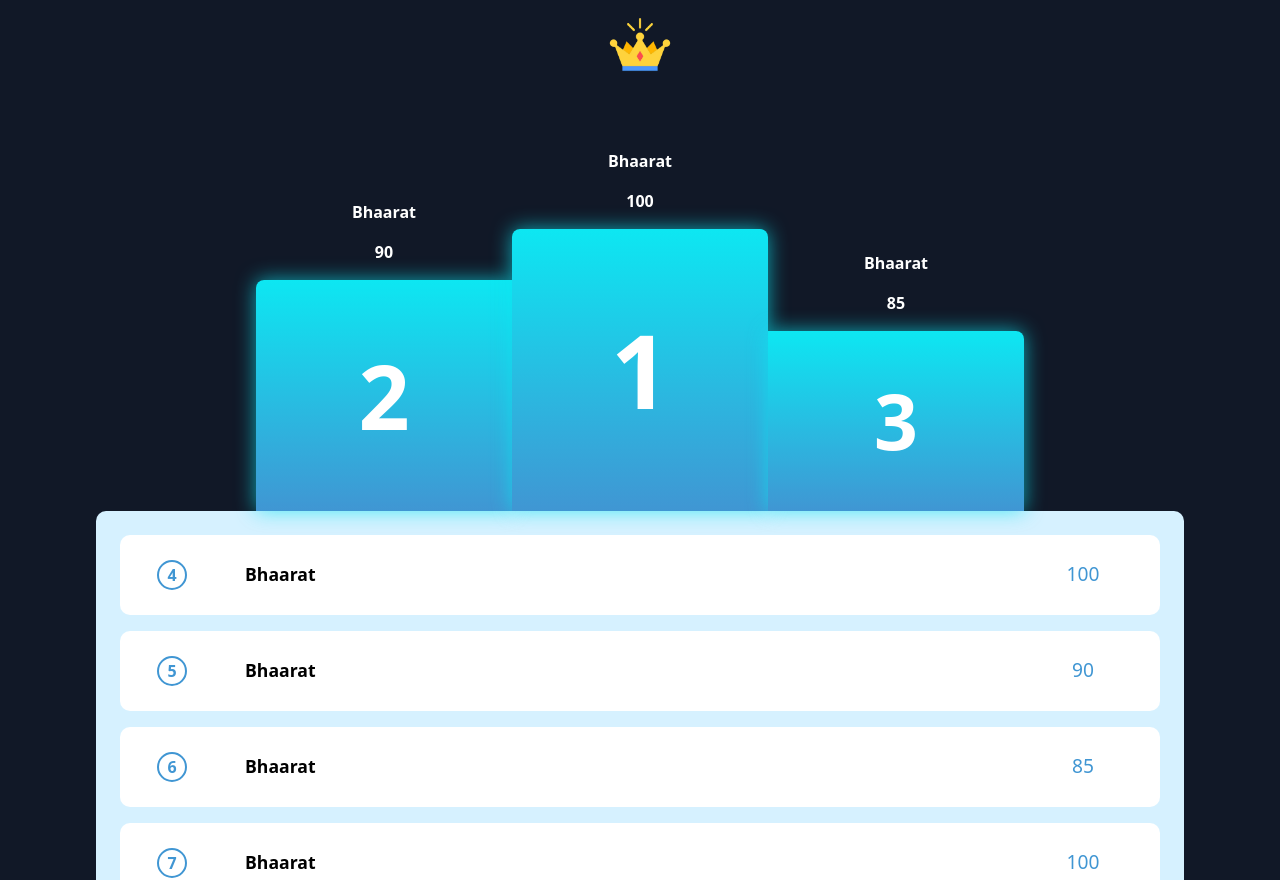
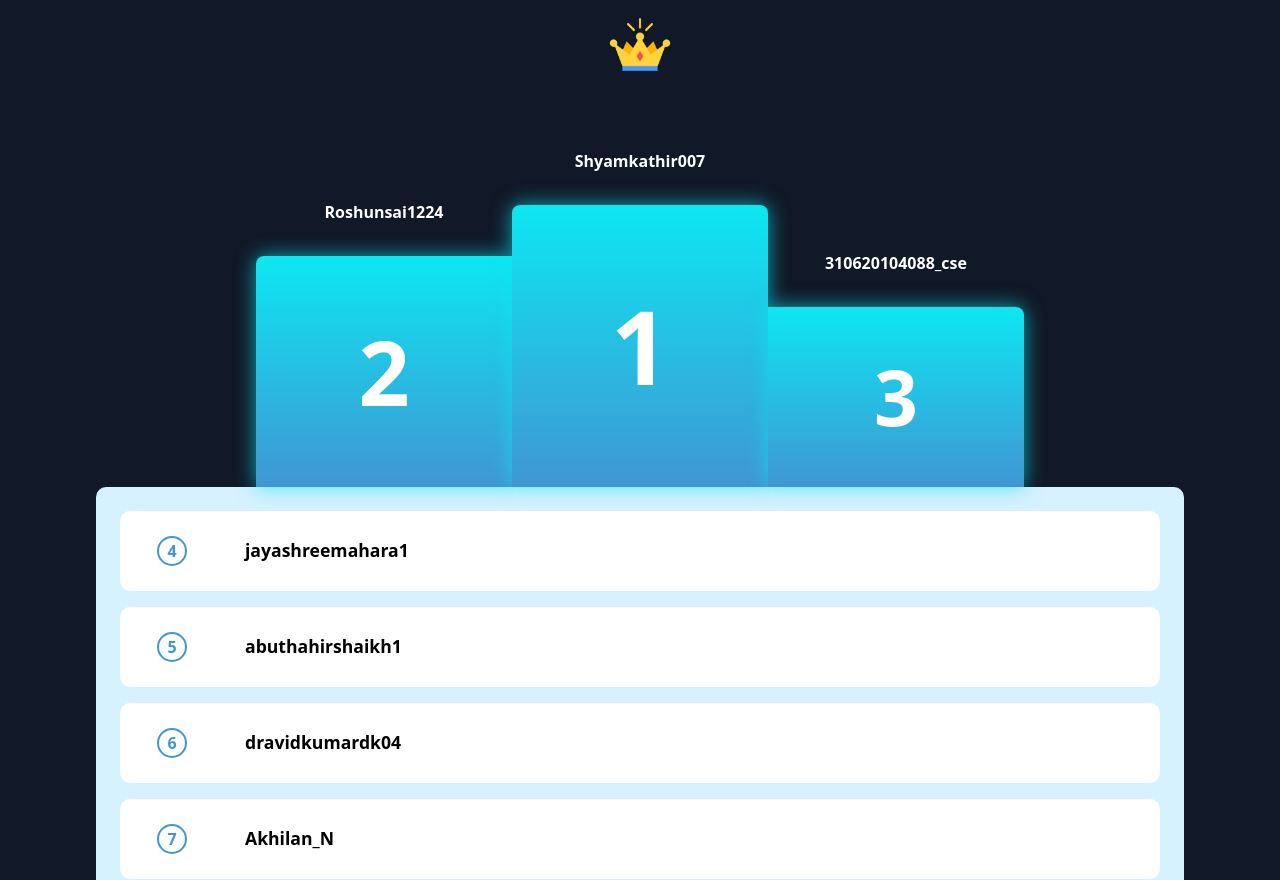
Before and after one commit to bhaaratkrishnan/coders_club, an Astro site: page /leaderboard in a window 1280 px wide. Shown: the part 79-959 px from the top of the page. Built offline with nearby package versions, Linux system fonts and the light colour scheme; Astro itself is replaced by a stand-in of ours.

Commit message:
leaderboard update

```diff
--- a/src/components/leaderboard/LeaderBoard.jsx
+++ b/src/components/leaderboard/LeaderBoard.jsx
@@ -4,44 +4,34 @@ import styles from "./LeaderBoard.module.css";
 
 const contestants = [
   {
-    name: "Bhaarat",
-    score: 100,
+    name: "Shyamkathir007",
   },
   {
-    name: "Bhaarat",
-    score: 90,
+    name: "Roshunsai1224",
   },
   {
-    name: "Bhaarat",
-    score: 85,
+    name: "310620104088_cse",
   },
   {
-    name: "Bhaarat",
-    score: 100,
+    name: "jayashreemahara1",
   },
   {
-    name: "Bhaarat",
-    score: 90,
+    name: "abuthahirshaikh1",
   },
   {
-    name: "Bhaarat",
-    score: 85,
+    name: "dravidkumardk04",
   },
   {
-    name: "Bhaarat",
-    score: 100,
+    name: "Akhilan_N",
   },
   {
-    name: "Bhaarat",
-    score: 90,
+    name: "Yuvaraj2k3",
   },
   {
-    name: "Bhaarat",
-    score: 85,
+    name: "manib211003",
   },
   {
-    name: "Bhaarat",
-    score: 85,
+    name: "rahulrajagopala1",
   },
 ];
 
--- a/src/pages/index.astro
+++ b/src/pages/index.astro
@@ -8,22 +8,27 @@ import NavBar from "../components/NavBar.astro";
   <head>
     <!-- Made by Bhaarat Krishnan J -->
     <meta charset="UTF-8" />
-    <meta name="author" content="Bhaarat Krishnan">
-    <meta name="audience" content="Everyone">
-    <meta name="publisher" content="Blueswype Tech">
-    <meta name="copyright" content="Coding Club EEC">
-    <meta name="page-topic" content="Coding">
-    <meta name="page-type" content="Blogging Community">
+    <meta name="author" content="Bhaarat Krishnan" />
+    <meta name="audience" content="Everyone" />
+    <meta name="publisher" content="Blueswype Tech" />
+    <meta name="copyright" content="Coding Club EEC" />
+    <meta name="page-topic" content="Coding" />
+    <meta name="page-type" content="Blogging Community" />
 
-    <meta name="keywords" content="coding club, eec, easwari, engineering, coding, coders, club, coding club, easwari engineering college, eeccc, coding club of easwari, blueswype">
-    <meta name="description" content="Coding Club is place for developers and coders to collaborate and code in Easwari Engineering College and all around the world">
+    <meta
+      name="keywords"
+      content="coding club, eec, easwari, engineering, coding, coders, club, coding club, easwari engineering college, eeccc, coding club of easwari, blueswype"
+    />
+    <meta
+      name="description"
+      content="Coding Club is place for developers and coders to collaborate and code in Easwari Engineering College and all around the world"
+    />
     <meta http-equiv="X-UA-Compatible" content="IE=edge" />
-    <link rel="icon" href="/favicon.svg" type="image/x-icon">
+    <link rel="icon" href="/favicon.svg" type="image/x-icon" />
     <meta name="viewport" content="width=device-width, initial-scale=1.0" />
     <title>Coding Club | Easwari Engineering College | CSE</title>
   </head>
   <body>
     <section id="home"><NavBar /></section>
-
   </body>
 </html>
```
